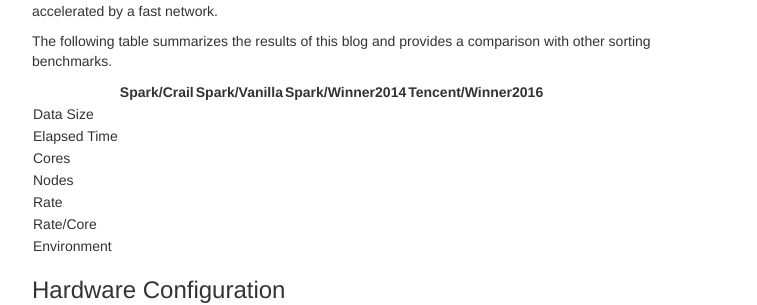
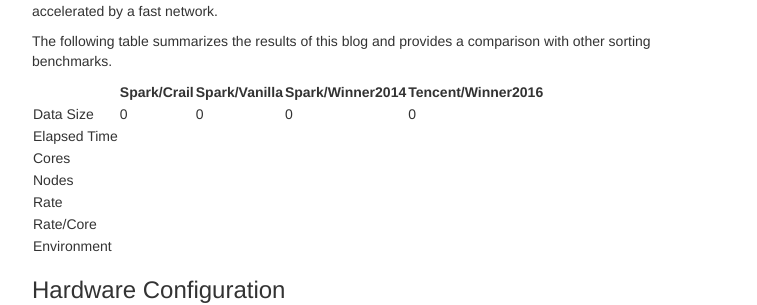
Before and after one commit to apache/incubator-crail-website, a Jekyll site: the page built from _posts/blog/2017-01-1-sorting.md, in a window 1280 px wide. Shown: the part 231-536 px from the top of the page, without its empty margins (258-1015 px from the left). Built offline with Jekyll 4.4.1, drawn with Linux system fonts in a browser that asks for light colours.

Commit message:
Update 2017-01-1-sorting.md

```diff
--- a/_posts/blog/2017-01-1-sorting.md
+++ b/_posts/blog/2017-01-1-sorting.md
@@ -11,7 +11,7 @@
 
 |               | Spark/Crail   | Spark/Vanilla | Spark/Winner2014       | Tencent/Winner2016       |
 | ------------- | ------------- | --------------| -----------------------| -------------------------|
-| Data Size     |               |               |                        |                          |
+| Data Size     |      0        |      0        |         0              |         0                |
 | Elapsed Time  |               |               |                        |                          |
 | Cores         |               |               |                        |                          |
 | Nodes         |               |               |                        |                          |
```
